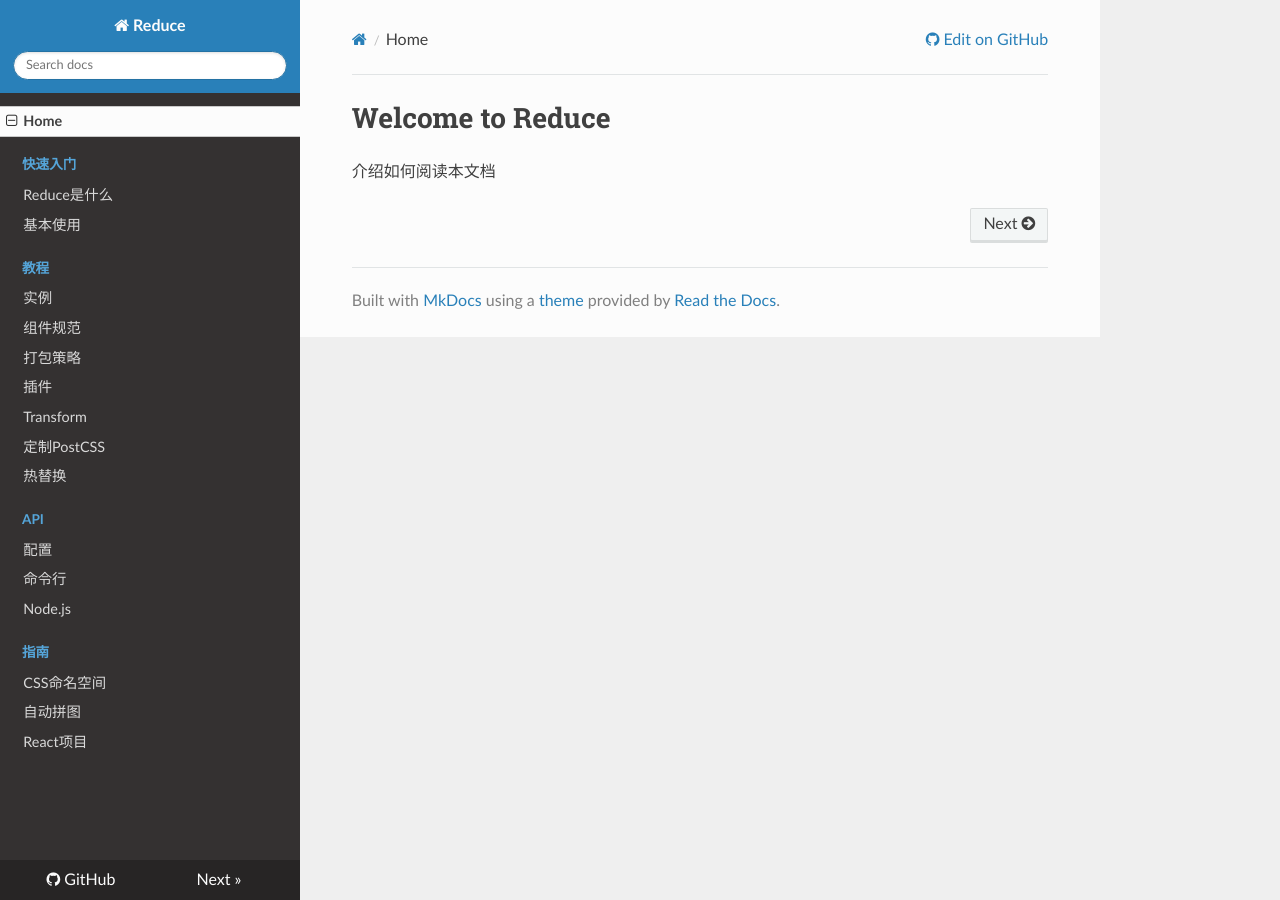
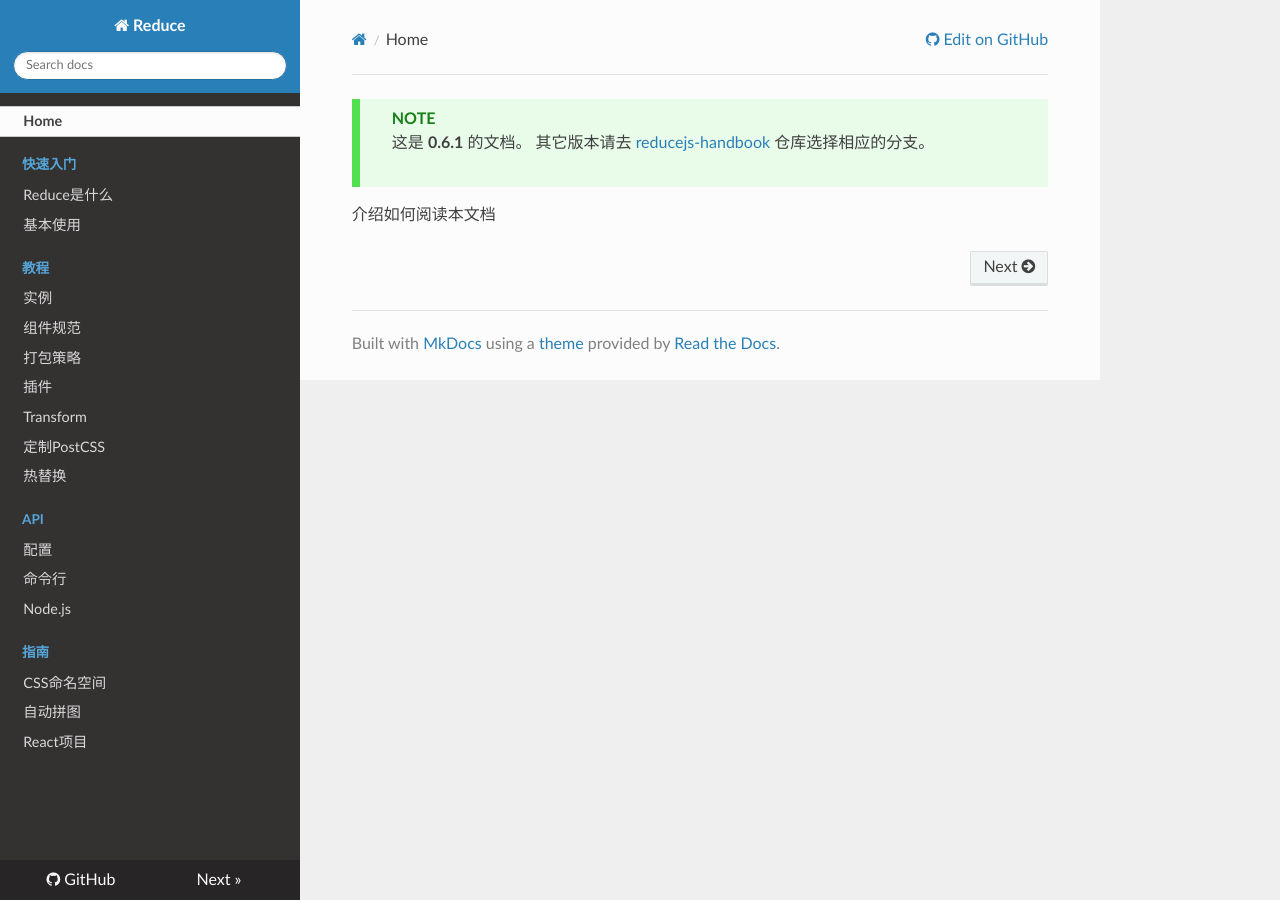
Before and after one commit to reducejs/reducejs-handbook, an MkDocs documentation site: the page built from docs/index.md, in a window 1280 px wide. Built offline with MkDocs 1.6.1, drawn with Linux system fonts in a browser that asks for light colours; nearby versions of some CDN libraries; old or Windows-style settings are respelled for this version of MkDocs.

Commit message:
multiple versions co-exist in different branches

```diff
--- a/docs/css/extra-readthedocs.css
+++ b/docs/css/extra-readthedocs.css
@@ -19,7 +19,7 @@
   display: block;
   color: hsl(120, 70%, 30%);
 
-  content: 'Todo';
+  content: 'Note';
   font-weight: bolder;
 }
 
--- a/docs/index.md
+++ b/docs/index.md
@@ -1,3 +1,7 @@
-# Welcome to Reduce
+> 这是 **0.6.1** 的文档。
+其它版本请去 [reducejs-handbook] 仓库选择相应的分支。
 
 介绍如何阅读本文档
+
+[reducejs]: https://github.com/reducejs/reduce-web-component
+[reducejs-handbook]: https://github.com/reducejs/reducejs-handbook
```
Also changed, not shown: package.json (deleted, +0 -22 lines).
